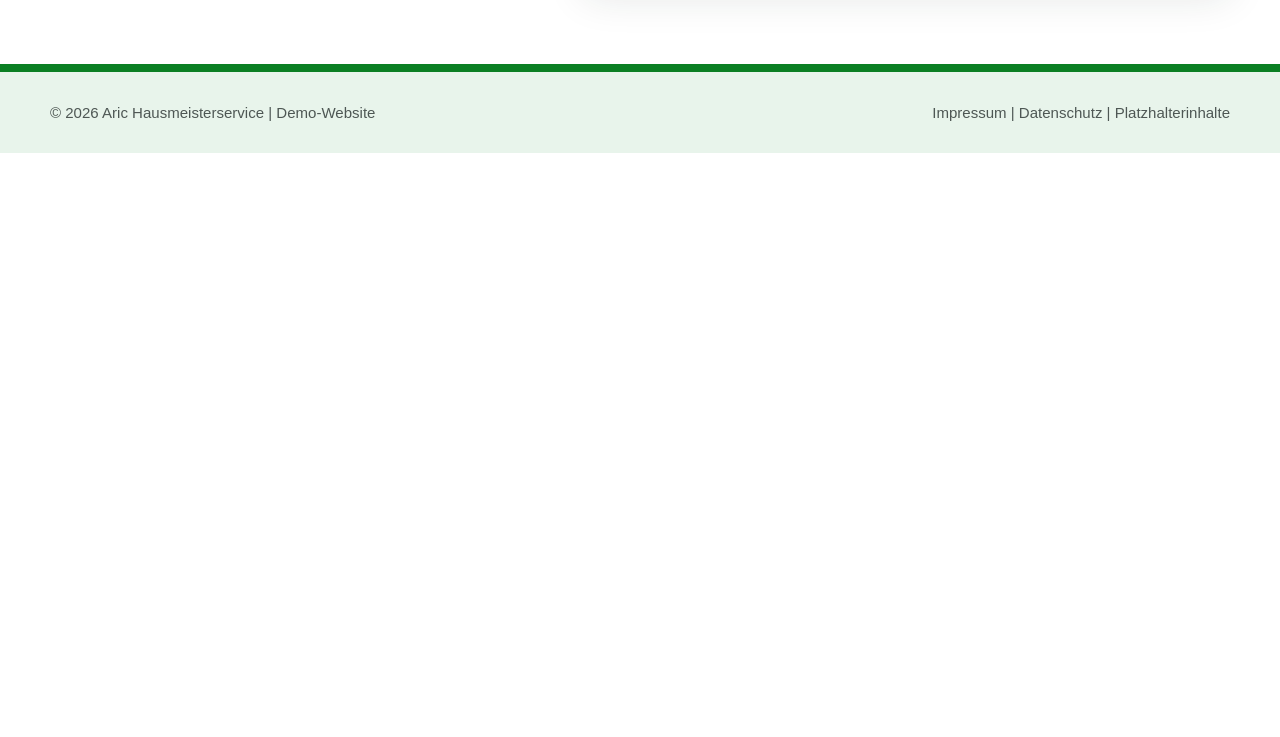
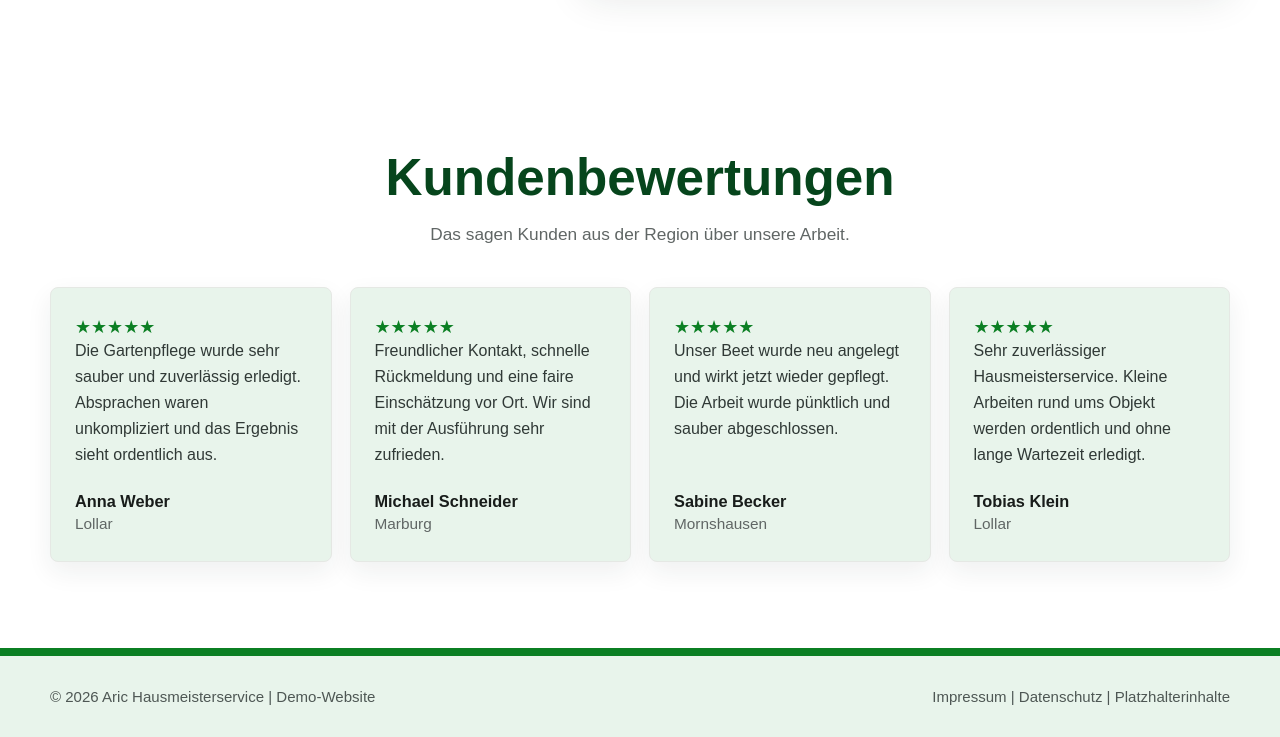
Before and after one commit to philippdell-art/aric-hausmeisterservice, a plain HTML site: page index.html in a window 1280 px wide. Shown: the part 5275-6012 px from the top of the page. Before the commit the page ends 5428 px from the top, so only its background shows below. Drawn offline with Linux system fonts and the light colour scheme.

Commit message:
Add customer testimonials section

```diff
--- a/index.html
+++ b/index.html
@@ -503,6 +503,75 @@
       background: #dce9df;
     }
 
+    .testimonials {
+      background: var(--paper);
+    }
+
+    .testimonials-head {
+      max-width: 760px;
+      margin: 0 auto 38px;
+      text-align: center;
+    }
+
+    .testimonials-head h2 {
+      margin: 0 0 14px;
+      color: var(--green-dark);
+      font-size: clamp(2rem, 4vw, 3.2rem);
+      line-height: 1.1;
+    }
+
+    .testimonials-head p {
+      margin: 0;
+      color: var(--muted);
+      line-height: 1.68;
+      font-size: 1.08rem;
+    }
+
+    .testimonials-grid {
+      display: grid;
+      grid-template-columns: repeat(4, minmax(0, 1fr));
+      gap: 18px;
+    }
+
+    .testimonial-card {
+      min-height: 260px;
+      display: grid;
+      align-content: space-between;
+      gap: 24px;
+      padding: 28px 24px;
+      border: 1px solid var(--line);
+      border-radius: 8px;
+      background: #e8f4eb;
+      box-shadow: 0 10px 26px rgba(35, 44, 38, 0.07);
+    }
+
+    .stars {
+      color: var(--green);
+      font-size: 1.12rem;
+      letter-spacing: 0;
+    }
+
+    .testimonial-card blockquote {
+      margin: 0;
+      color: #303936;
+      line-height: 1.62;
+    }
+
+    .testimonial-person {
+      display: grid;
+      gap: 4px;
+    }
+
+    .testimonial-person strong {
+      color: var(--ink);
+      font-size: 1.02rem;
+    }
+
+    .testimonial-person span {
+      color: var(--muted);
+      font-size: 0.96rem;
+    }
+
     .map-frame iframe {
       display: block;
       width: 100%;
@@ -565,7 +634,8 @@
       .services-layout,
       .before-after-grid,
       .process-steps,
-      .location-layout {
+      .location-layout,
+      .testimonials-grid {
         grid-template-columns: 1fr;
       }
 
@@ -880,6 +950,57 @@
       </div>
     </section>
 
+    <section class="testimonials" aria-labelledby="bewertungen-title">
+      <div class="container">
+        <div class="testimonials-head">
+          <h2 id="bewertungen-title">Kundenbewertungen</h2>
+          <p>Das sagen Kunden aus der Region über unsere Arbeit.</p>
+        </div>
+        <div class="testimonials-grid">
+          <article class="testimonial-card">
+            <div>
+              <div class="stars" aria-label="5 von 5 Sternen">★★★★★</div>
+              <blockquote>Die Gartenpflege wurde sehr sauber und zuverlässig erledigt. Absprachen waren unkompliziert und das Ergebnis sieht ordentlich aus.</blockquote>
+            </div>
+            <div class="testimonial-person">
+              <strong>Anna Weber</strong>
+              <span>Lollar</span>
+            </div>
+          </article>
+          <article class="testimonial-card">
+            <div>
+              <div class="stars" aria-label="5 von 5 Sternen">★★★★★</div>
+              <blockquote>Freundlicher Kontakt, schnelle Rückmeldung und eine faire Einschätzung vor Ort. Wir sind mit der Ausführung sehr zufrieden.</blockquote>
+            </div>
+            <div class="testimonial-person">
+              <strong>Michael Schneider</strong>
+              <span>Marburg</span>
+            </div>
+          </article>
+          <article class="testimonial-card">
+            <div>
+              <div class="stars" aria-label="5 von 5 Sternen">★★★★★</div>
+              <blockquote>Unser Beet wurde neu angelegt und wirkt jetzt wieder gepflegt. Die Arbeit wurde pünktlich und sauber abgeschlossen.</blockquote>
+            </div>
+            <div class="testimonial-person">
+              <strong>Sabine Becker</strong>
+              <span>Mornshausen</span>
+            </div>
+          </article>
+          <article class="testimonial-card">
+            <div>
+              <div class="stars" aria-label="5 von 5 Sternen">★★★★★</div>
+              <blockquote>Sehr zuverlässiger Hausmeisterservice. Kleine Arbeiten rund ums Objekt werden ordentlich und ohne lange Wartezeit erledigt.</blockquote>
+            </div>
+            <div class="testimonial-person">
+              <strong>Tobias Klein</strong>
+              <span>Lollar</span>
+            </div>
+          </article>
+        </div>
+      </div>
+    </section>
+
   </main>
 
   <footer>
```
